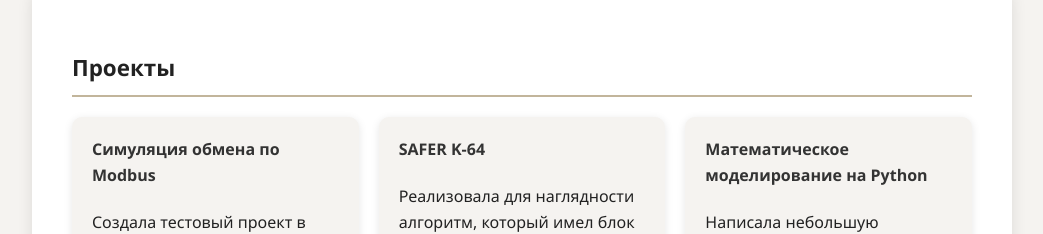
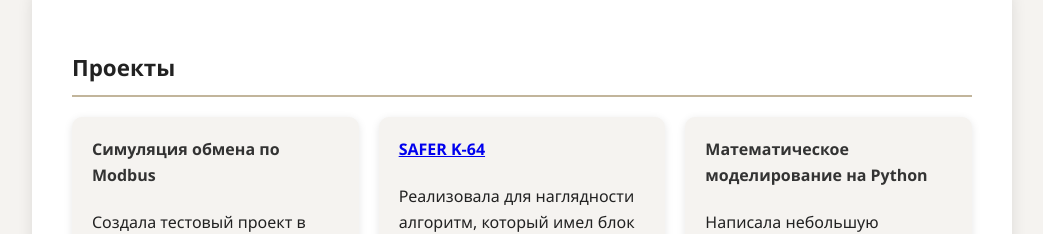
Before and after one commit to Vanklra/Vanklra.github.io, a plain HTML site: page index.html in a window 1280 px wide. Shown: the part 920-1154 px from the top of the page, without its empty margins (118-1161 px from the left). Drawn offline with Linux system fonts and the light colour scheme.

Commit message:
Update index.html

```diff
--- a/index.html
+++ b/index.html
@@ -194,7 +194,7 @@
         <p>Создала тестовый проект в MasterSCADA4D для изучения SCADA</p>
       </div>
       <div class="project">
-        <h4>SAFER K-64</h4>
+        <h4><a href="https://github.com/Vanklra/SAFER" target="_blank">SAFER K-64</a></h4>
         <p> Реализовала для наглядности алгоритм, который имел блок и ключ шифрования длиной в 64 бита. Для него рекомендовалось использовать 6 раундов шифрования.</p>
       </div>
       <div class="project">
```
